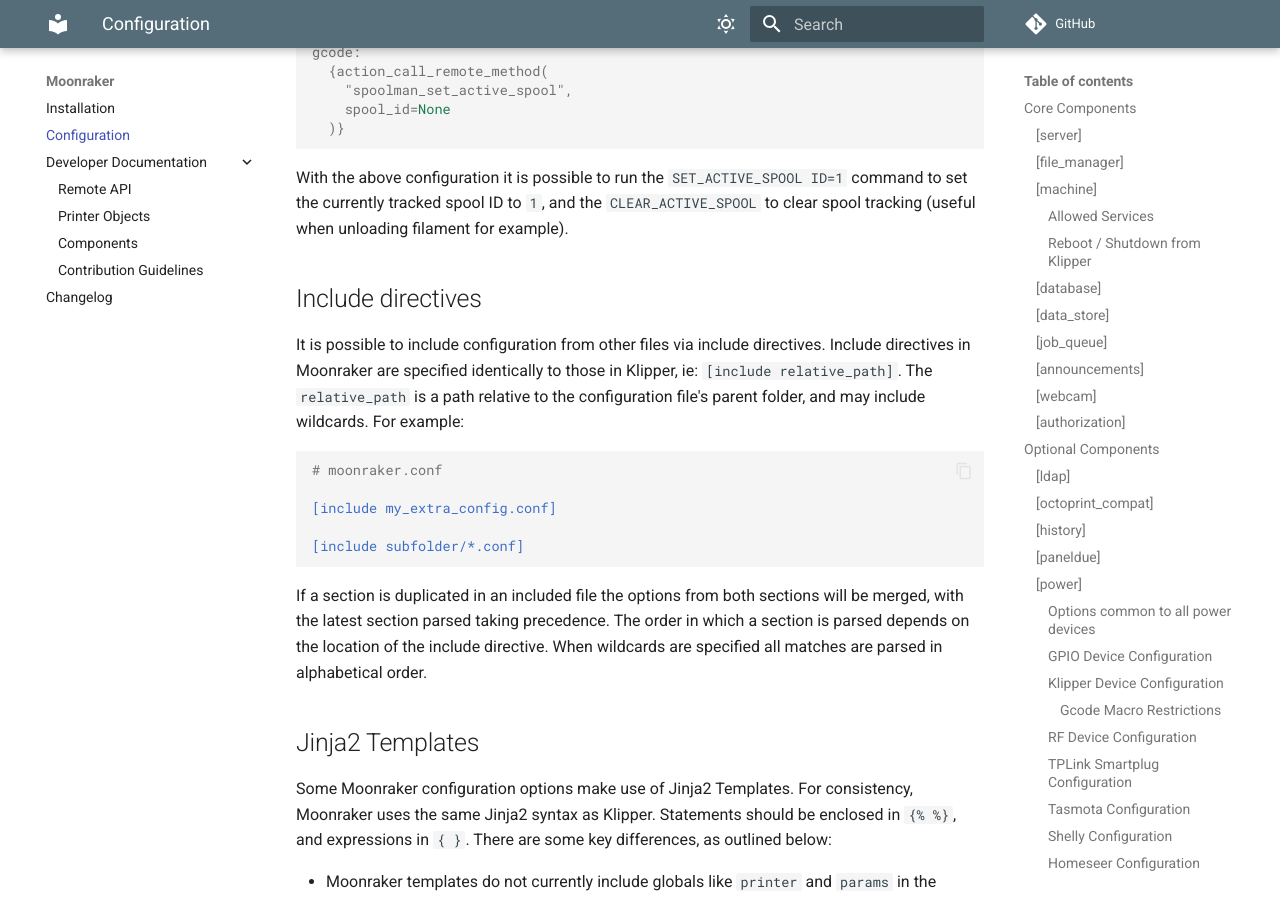
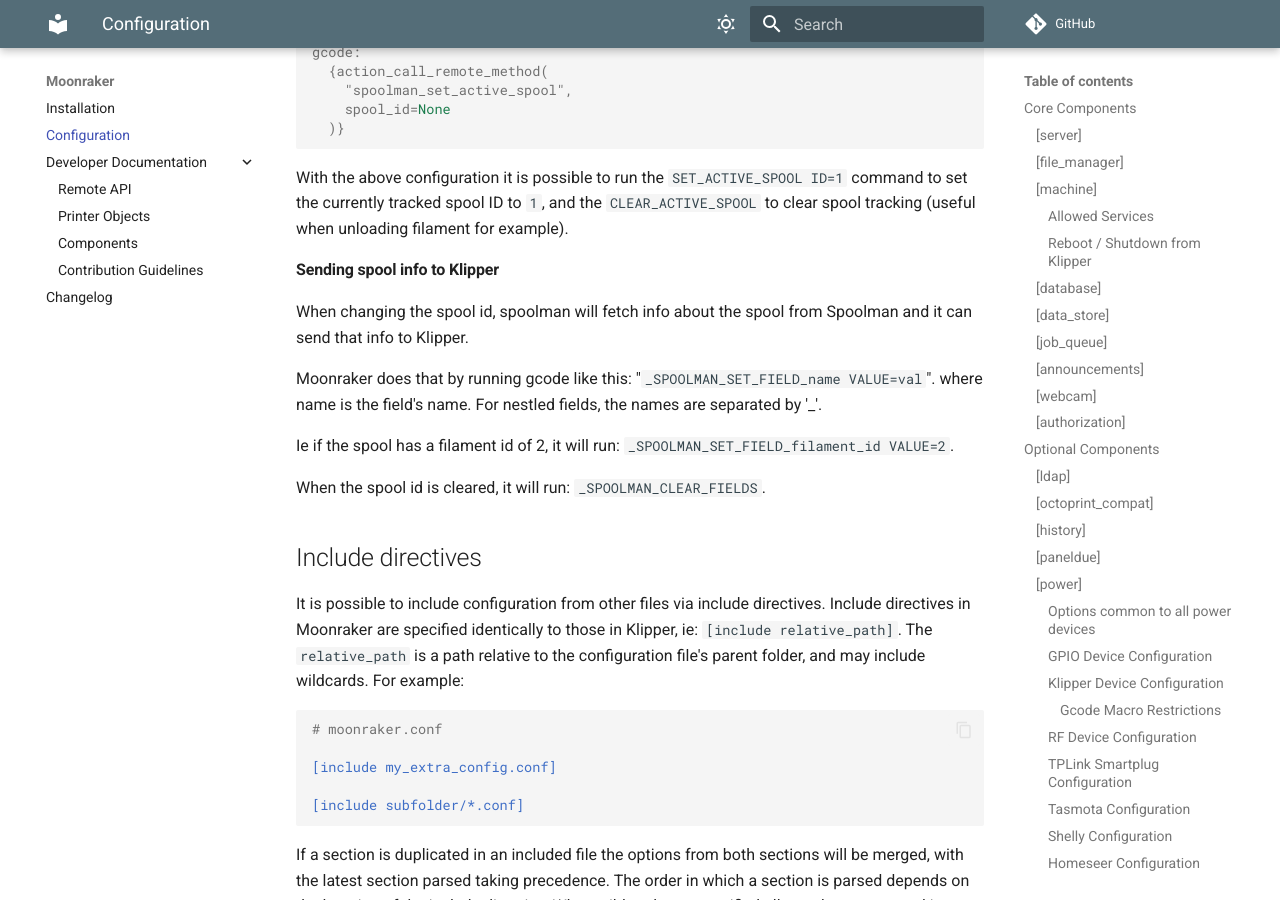
Before and after one commit to Arksine/moonraker, an MkDocs documentation site: the page built from docs/configuration.md, in a window 1280 px wide and 900 px high, scrolled down 64015 px. Built offline with MkDocs 1.6.1 and Material for MkDocs 9.7.7, drawn with Linux system fonts in a browser that asks for light colours; comment, search, counter and statistics services are not loaded.

Commit message:
docs: info about spoolman field setting macros
Signed-off-by:  Sebastian Andersson <bofh69@gmail.com>

```diff
--- a/docs/configuration.md
+++ b/docs/configuration.md
@@ -3287,6 +3287,22 @@ With the above configuration it is possible to run the `SET_ACTIVE_SPOOL ID=1`
 command to set the currently tracked spool ID to `1`, and the `CLEAR_ACTIVE_SPOOL`
 to clear spool tracking (useful when unloading filament for example).
 
+#### Sending spool info to Klipper
+
+When changing the spool id, spoolman will fetch info about the spool
+from Spoolman and it can send that info to Klipper.
+
+Moonraker does that by running gcode like this:
+"`_SPOOLMAN_SET_FIELD_name VALUE=val`".
+where name is the field's name. For nestled fields, the names are separated by '_'.
+
+Ie if the spool has a filament id of 2, it will run:
+`_SPOOLMAN_SET_FIELD_filament_id VALUE=2`.
+
+When the spool id is cleared, it will run:
+`_SPOOLMAN_CLEAR_FIELDS`.
+
+
 ## Include directives
 
 It is possible to include configuration from other files via include
```
